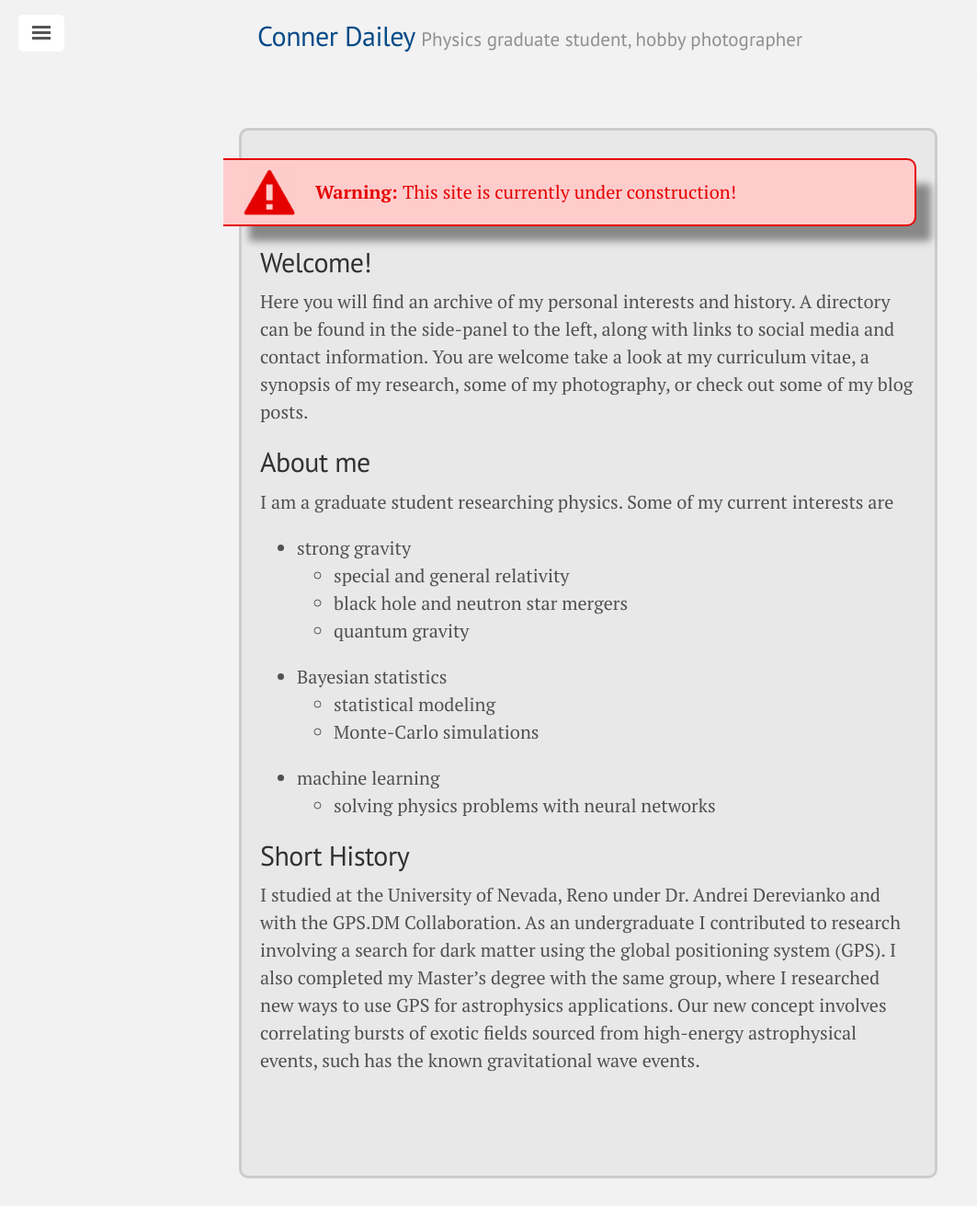
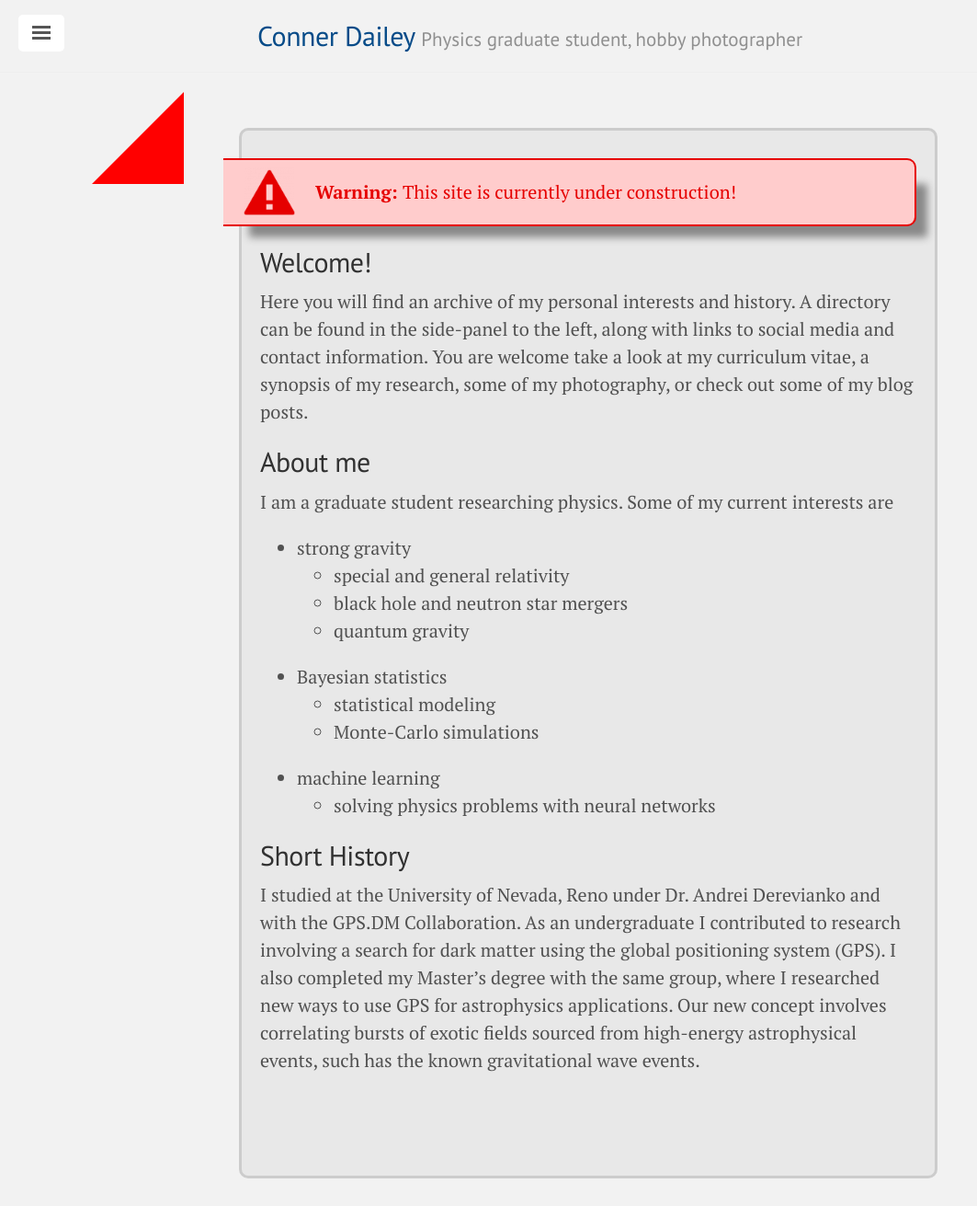
Before and after one commit to TakeTwiceDailey/TakeTwiceDailey.github.io, a Jekyll site: the page built from index.md, in a window 1280 px wide. Shown: the whole page at 92% size, without its empty margins (0-1063 px from the left). Built offline with Jekyll 4.4.1, drawn with Linux system fonts in a browser that asks for light colours; nearby versions of some CDN libraries.

Commit message:
style changes

```diff
--- a/public/css/poole.css
+++ b/public/css/poole.css
@@ -360,7 +360,7 @@ tbody tr:nth-child(odd) th {
    border: 2px solid #e60000;
    border-left: none;
    color: #e60000;
-   box-shadow: 1.1rem 1.1rem 8px -0.3rem #888888;
+   box-shadow: 1rem 1rem 8px -0.4rem #888888;
 }
 .warning:before {
   font-weight: bold;
@@ -372,6 +372,7 @@ tbody tr:nth-child(odd) th {
   border-bottom: 100px solid red;
   border-left: 100px solid transparent;
   position: absolute;
+  content: "";
   top: 100px;
   left: 100px;
 }
```
